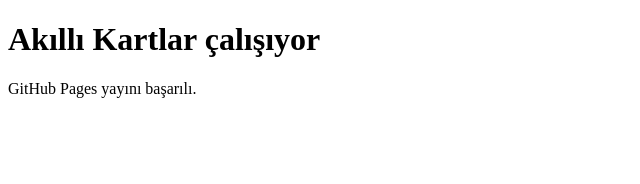
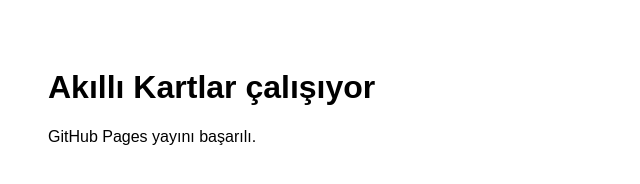
Before and after one commit to mgulaydr-svg/akilli-kartlar, a plain HTML site: page index.html in a window 1280 px wide. Shown: the whole page, without its empty margins (0-640 px from the left). Drawn offline with Linux system fonts and the light colour scheme.

Commit message:
Add inline styles to body in index.html

```diff
--- a/index.html
+++ b/index.html
@@ -5,7 +5,7 @@
   <meta name="viewport" content="width=device-width, initial-scale=1.0" />
   <title>Akıllı Kartlar</title>
 </head>
-<body>
+<body style="font-family: Arial, sans-serif; padding: 40px;">
   <h1>Akıllı Kartlar çalışıyor</h1>
   <p>GitHub Pages yayını başarılı.</p>
 </body>
```
